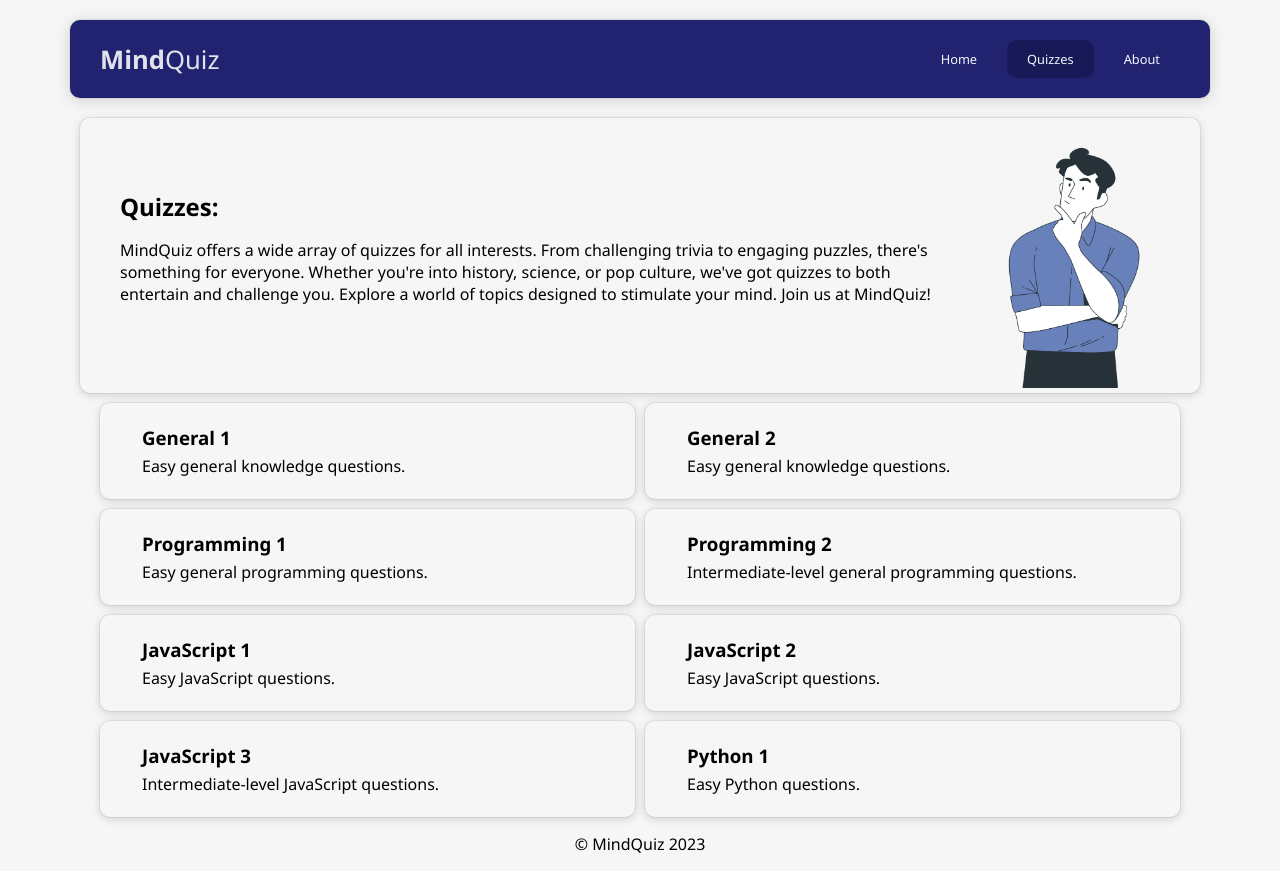
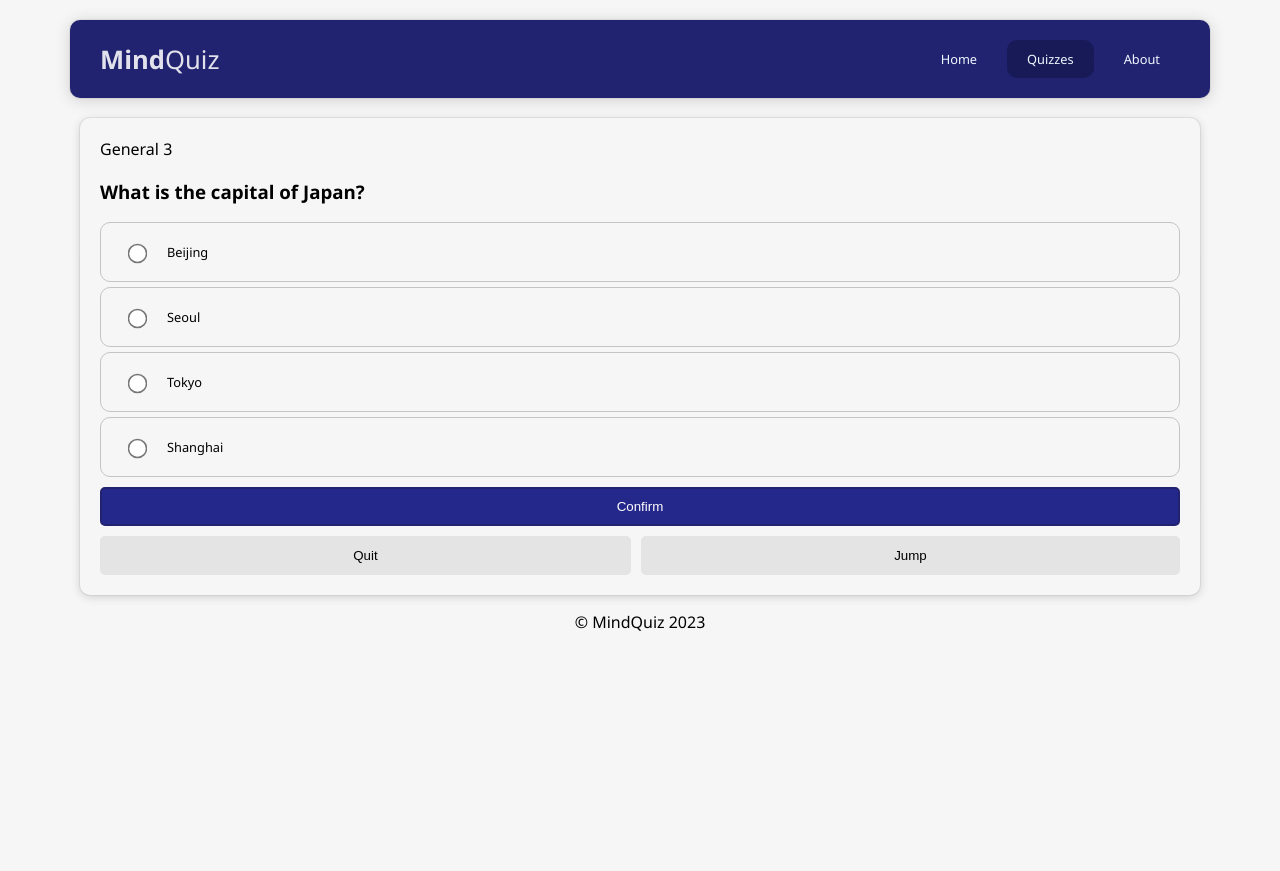
Before and after one commit to romhenri/mindquiz, a React (Vite) app: page /quiz/general3 in a window 1280 px wide. After the commit the page ends 800 px from the top, so only its background shows below. Built offline with nearby package versions, Linux system fonts and the light colour scheme.

Commit message:
add quiz: General 3

```diff
--- a/src/App.jsx
+++ b/src/App.jsx
@@ -10,9 +10,7 @@ import Question from './components/Question'
 
 function App() {
   return (
-    <>
-
-      <Router>
+    <><Router>
       <Navbar/>
       <Routes>
         <Route path='/' element={<HomePage/>}/>
@@ -23,6 +21,8 @@ function App() {
             element={<Quiz title="General 1" data="general1"/>}/>
           <Route path='general2'
             element={<Quiz title="General 2" data="general2"/>}/>
+          <Route path='general3'
+            element={<Quiz title="General 3" data="general3"/>}/>
           <Route path='programming1'
             element={<Quiz title="Programming 1" data="programming1"/>}/>
           <Route path='programming2'
@@ -46,9 +46,7 @@ function App() {
       </Routes>
       <Footer/>
 
-      </Router>
-
-    </>
+    </Router></>
   )
 }
 
--- a/src/components/Question.jsx
+++ b/src/components/Question.jsx
@@ -4,6 +4,7 @@ import Button from './Button.jsx'
 import '../css/Quiz.css';
 import general1 from './general1.json';
 import general2 from './general2.json';
+import general3 from './general3.json';
 import programming1 from './programming1.json';
 import programming2 from './programming2.json';
 import javascript1 from './javascript1.json';
@@ -32,6 +33,9 @@ class RadioForm extends Component {
         break;
       case 'general2':
         this.dataJSON = general2;
+        break;
+      case 'general3':
+        this.dataJSON = general3;
         break;
       case 'programming1':
         this.dataJSON = programming1;
--- /dev/null
+++ b/src/components/general3.json
@@ -0,0 +1,116 @@
+[
+  {
+    "name": "general3",
+    "title": "General 3"
+  },
+  {
+    "id": 1,
+    "question": "What is the capital of Japan?",
+    "options": [
+      { "id": "a", "text": "Beijing" },
+      { "id": "b", "text": "Seoul" },
+      { "id": "c", "text": "Tokyo" },
+      { "id": "d", "text": "Shanghai" }
+    ],
+    "answer": "c"
+  },
+  {
+    "id": 2,
+    "question": "What is the largest mammal on land?",
+    "options": [
+      { "id": "a", "text": "Elephant" },
+      { "id": "b", "text": "Giraffe" },
+      { "id": "c", "text": "Hippopotamus" },
+      { "id": "d", "text": "Rhinoceros" }
+    ],
+    "answer": "a"
+  },
+  {
+    "id": 3,
+    "question": "Which gas is responsible for the Earth's ozone layer?",
+    "options": [
+      { "id": "a", "text": "Carbon dioxide" },
+      { "id": "b", "text": "Oxygen" },
+      { "id": "c", "text": "Ozone" },
+      { "id": "d", "text": "Chlorofluorocarbons" }
+    ],
+    "answer": "c"
+  },
+  {
+    "id": 4,
+    "question": "Which planet is known as the 'Ringed Planet'?",
+    "options": [
+      { "id": "a", "text": "Mars" },
+      { "id": "b", "text": "Venus" },
+      { "id": "c", "text": "Jupiter" },
+      { "id": "d", "text": "Saturn" }
+    ],
+    "answer": "d"
+  },
+  {
+    "id": 5,
+    "question": "Who was the first President of the United States?",
+    "options": [
+      { "id": "a", "text": "John Adams" },
+      { "id": "b", "text": "Thomas Jefferson" },
+      { "id": "c", "text": "George Washington" },
+      { "id": "d", "text": "Benjamin Franklin" }
+    ],
+    "answer": "c"
+  },
+  {
+    "id": 6,
+    "question": "What is the smallest prime number?",
+    "options": [
+      { "id": "a", "text": "1" },
+      { "id": "b", "text": "2" },
+      { "id": "c", "text": "3" },
+      { "id": "d", "text": "4" }
+    ],
+    "answer": "b"
+  },
+  {
+    "id": 7,
+    "question": "Which artist is famous for painting 'The Starry Night'?",
+    "options": [
+      { "id": "a", "text": "Vincent van Gogh" },
+      { "id": "b", "text": "Pablo Picasso" },
+      { "id": "c", "text": "Leonardo da Vinci" },
+      { "id": "d", "text": "Michelangelo" }
+    ],
+    "answer": "a"
+  },
+  {
+    "id": 8,
+    "question": "Who is the author of the novel '1984'?",
+    "options": [
+      { "id": "a", "text": "George Orwell" },
+      { "id": "b", "text": "Aldous Huxley" },
+      { "id": "c", "text": "Ray Bradbury" },
+      { "id": "d", "text": "F. Scott Fitzgerald" }
+    ],
+    "answer": "a"
+  },
+  {
+    "id": 9,
+    "question": "Which gas do plants release during photosynthesis?",
+    "options": [
+      { "id": "a", "text": "Carbon dioxide" },
+      { "id": "b", "text": "Oxygen" },
+      { "id": "c", "text": "Nitrogen" },
+      { "id": "d", "text": "Methane" }
+    ],
+    "answer": "b"
+  },
+  {
+    "id": 10,
+    "question": "What is the capital of Brazil?",
+    "options": [
+      { "id": "a", "text": "Sao Paulo" },
+      { "id": "b", "text": "Rio de Janeiro" },
+      { "id": "c", "text": "Brasilia" },
+      { "id": "d", "text": "Salvador" }
+    ],
+    "answer": "c"
+  }
+]
--- a/src/pages/QuizPage.jsx
+++ b/src/pages/QuizPage.jsx
@@ -7,6 +7,7 @@ const QuizPage = () => {
 
   const general1 = () => {navigate("/quiz/general1")}
   const general2 = () => {navigate("/quiz/general2")}
+  const general3 = () => {navigate("/quiz/general3")}
   const programming1 = () => {navigate("/quiz/programming1")}
   const programming2 = () => {navigate("/quiz/programming2")}
   const javascript1 = () => {navigate("/quiz/javascript1")}
@@ -36,6 +37,11 @@ const QuizPage = () => {
 
           <div className="quizCard" onClick={general2}>
             <h3>General 2</h3>
+            <p>Easy general knowledge questions.</p>
+          </div>
+
+          <div className="quizCard" onClick={general3}>
+            <h3>General 3</h3>
             <p>Easy general knowledge questions.</p>
           </div>
 
```
Lines whose indentation alone changed are shown as unchanged.
